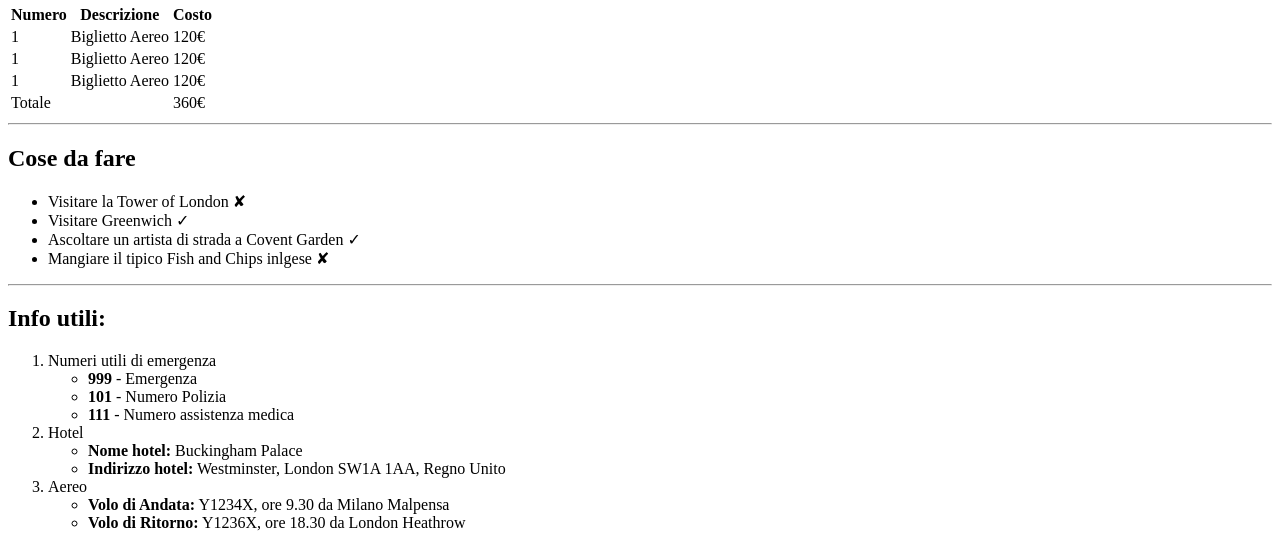
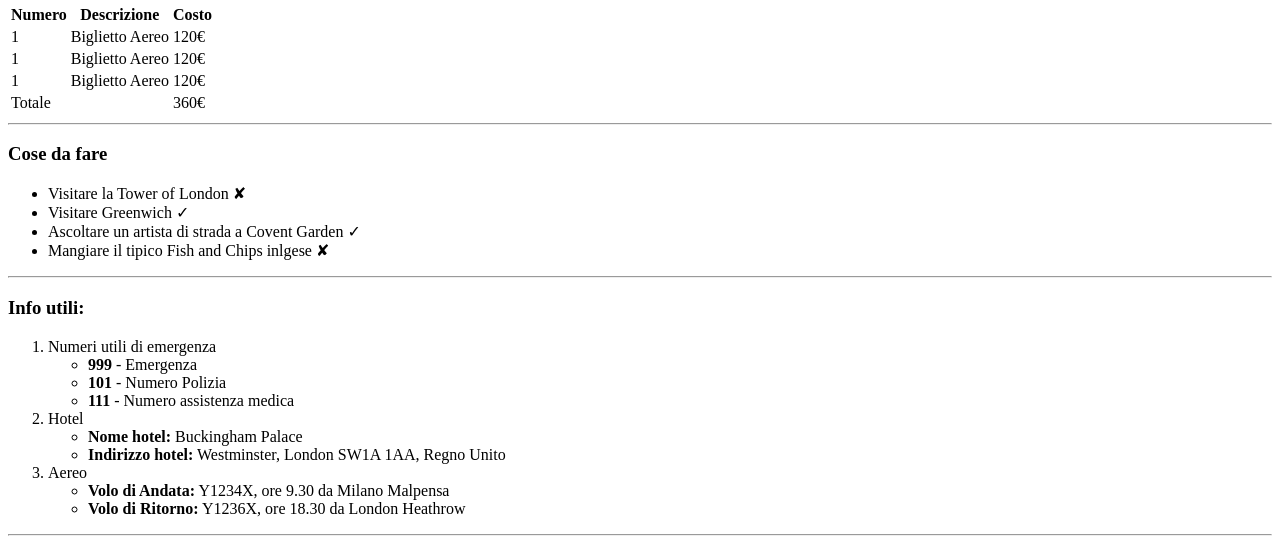
Before and after one commit to DanieleErcoli243/html-london-trip, a plain HTML site: page index.html in a window 1280 px wide. Shown: the part 758-1296 px from the top of the page. Drawn offline with Linux system fonts and the light colour scheme.

Commit message:
fixed last error

```diff
--- a/index.html
+++ b/index.html
@@ -71,7 +71,7 @@
 
                 <section>
                     <!-- lista di cose da fare -->
-                    <h2><strong>Cose da fare</strong></h2>
+                    <h3><strong>Cose da fare</strong></h3>
                         <ul>
                             <li>Visitare la Tower of London &#10008;</li>
                             <li>Visitare Greenwich &check;</li>
@@ -83,7 +83,7 @@
 
                     <section>
                         <!-- lista di informazioni utili -->
-                        <h2><strong>Info utili:</strong></h2>
+                        <h3><strong>Info utili:</strong></h3>
                         <ol>
                             <li>Numeri utili di emergenza</li>
                             <ul>
```
